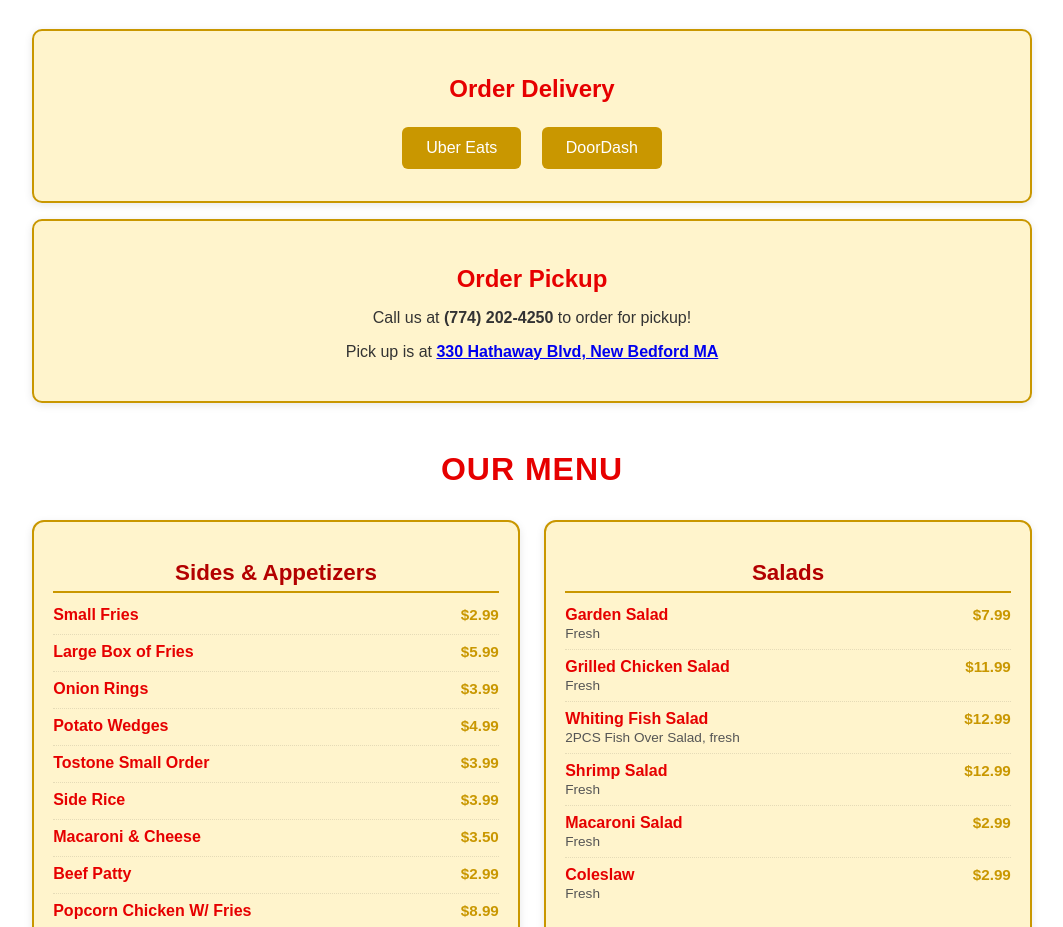
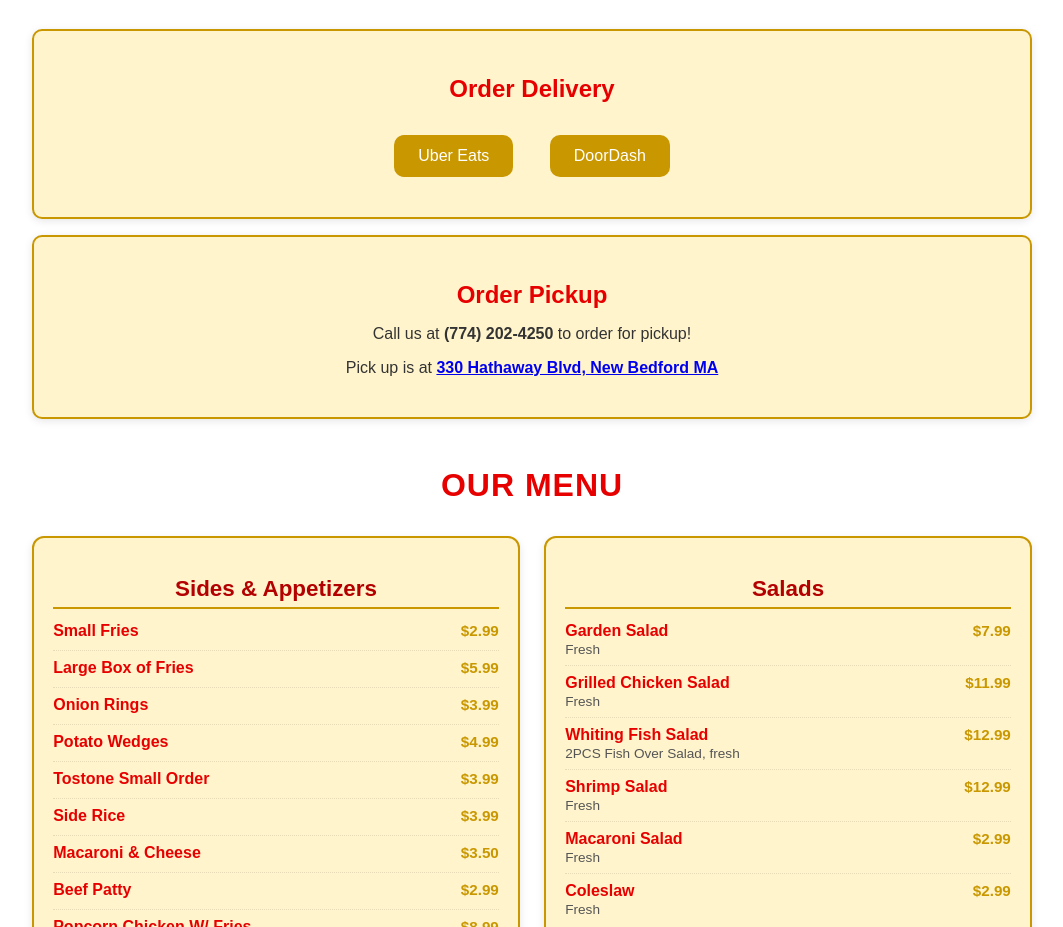
Before and after one commit to Said-The-Coder/CFC-Website, a plain HTML site: page index.html in a window 1280 px wide. Shown: the part 1186-2113 px from the top of the page, without its empty margins (108-1171 px from the left). Drawn offline with Linux system fonts and the light colour scheme.

Commit message:
index.html

```diff
--- a/index.html
+++ b/index.html
@@ -188,8 +188,8 @@
       background-color: #c99700;
       color: white;
       padding: 0.75rem 1.5rem;
-      border-radius: 6px;
-      margin: 0.5rem;
+      border-radius: 10px;
+      margin: 1rem;
       display: inline-block;
       transition: background-color 0.3s;
     }
```
